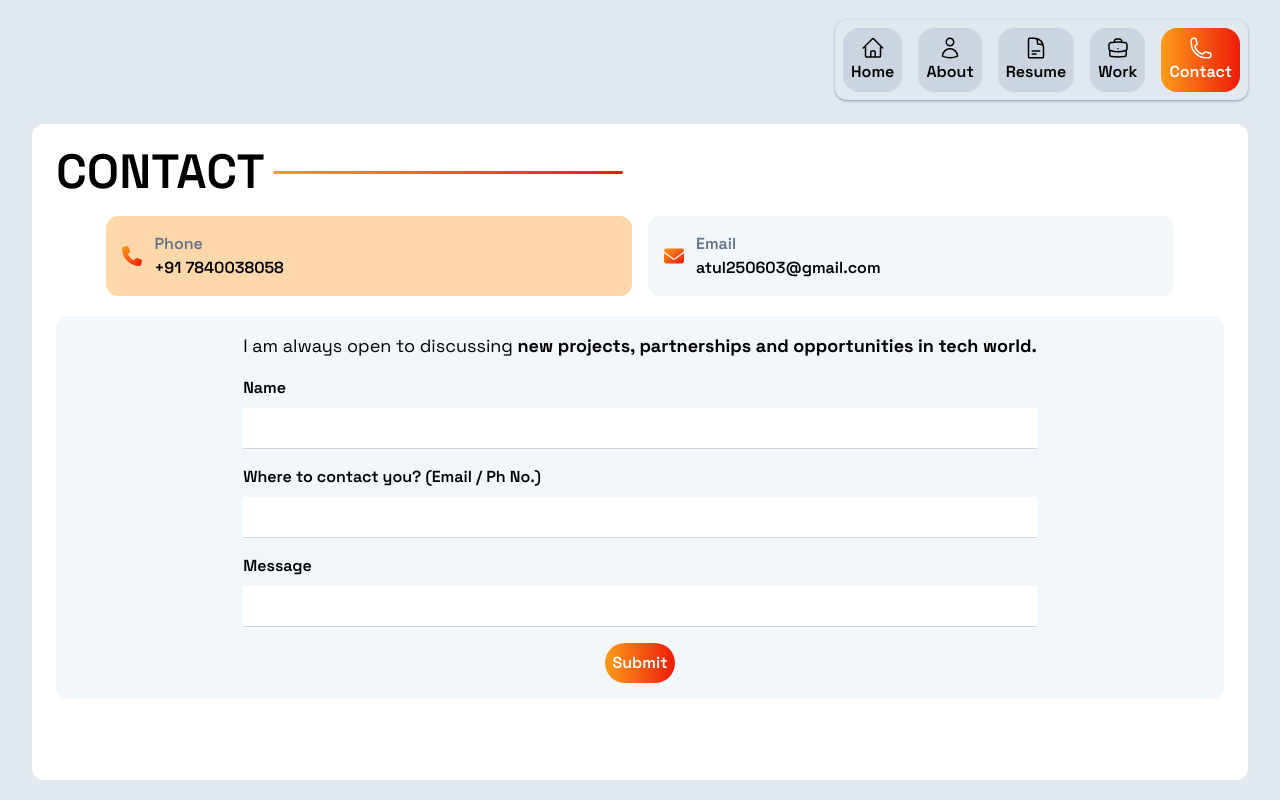
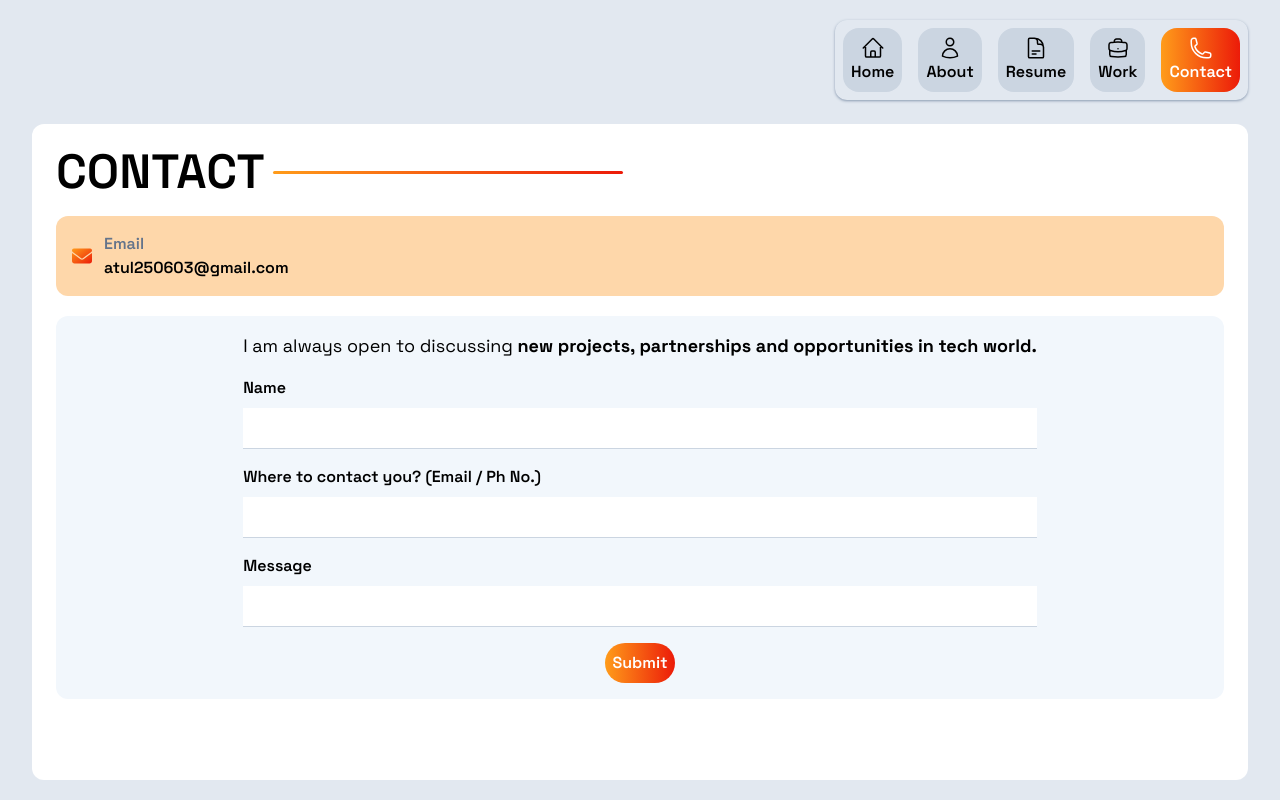
Before and after one commit to Atul250603/Atul-Goyal, a React (Vite) app: page /contact in a window 1280 px wide. Built offline with nearby package versions, Linux system fonts and the light colour scheme.

Commit message:
Updated the data

```diff
--- a/src/components/About.tsx
+++ b/src/components/About.tsx
@@ -19,7 +19,7 @@ function About(){
                 <div className="w-full bg-custom-blue p-4 rounded-xl sm:w-[45%]">
                     <div className="font-bold text-2xl mb-2">Front End Development</div>
                     <div>
-                        I utilise technologies like <span className="font-bold">Next.js</span>, <span className="font-bold">React.js</span>, <span className="font-bold">Javascript</span>, <span className="font-bold">CSS</span>, and <span className="font-bold">HTML</span> to build responsive, user-friendly web applications.
+                        I utilise technologies like <span className="font-bold">Next.js</span>, <span className="font-bold">React.js</span>, <span className="font-bold">Vue.js</span>, <span className="font-bold">Javascript</span>, <span className="font-bold">CSS</span>, and <span className="font-bold">HTML</span> to build responsive, user-friendly web applications.
                     </div>
                 </div>
                 <div className="w-full bg-orange-200 p-4 rounded-xl sm:w-[45%]">
--- a/src/components/Contact.tsx
+++ b/src/components/Contact.tsx
@@ -41,22 +41,8 @@ function Contact() {
                 <Heading title="CONTACT" />
             </div>
             <div className="mt-5 flex gap-4 w-full flex-wrap justify-center">
-                <div className="w-full sm:w-[45%] flex items-center gap-3 p-4 rounded-xl bg-orange-200">
-                    <div><div className="w-[20px] h-[20px]"><svg xmlns="http://www.w3.org/2000/svg" viewBox="0 0 512 512">
-                        <defs>
-                            <linearGradient id="customGradient" x1="0%" y1="0%" x2="100%" y2="100%">
 
-                                <stop offset="0%" style={{ stopColor: "#FF9C1A", stopOpacity: 1 }} />
-                                <stop offset="100%" style={{ stopColor: "#EC1B09", stopOpacity: 1 }} />
-                            </linearGradient>
-                        </defs>
-                        <path fill="url(#customGradient)" d="M164.9 24.6c-7.7-18.6-28-28.5-47.4-23.2l-88 24C12.1 30.2 0 46 0 64C0 311.4 200.6 512 448 512c18 0 33.8-12.1 38.6-29.5l24-88c5.3-19.4-4.6-39.7-23.2-47.4l-96-40c-16.3-6.8-35.2-2.1-46.3 11.6L304.7 368C234.3 334.7 177.3 277.7 144 207.3L193.3 167c13.7-11.2 18.4-30 11.6-46.3l-40-96z" /></svg></div></div>
-                    <div className="font-semibold">
-                        <div className="text-slate-500">Phone</div>
-                        <div>+91 7840038058</div>
-                    </div>
-                </div>
-                <div className="w-full sm:w-[45%] flex items-center gap-3 p-4 rounded-xl bg-custom-blue">
+                <div className="w-full flex items-center gap-3 p-4 rounded-xl bg-orange-200">
                     <div><div className="w-[20px] h-[20px]"><svg xmlns="http://www.w3.org/2000/svg" viewBox="0 0 512 512">
                         <defs>
                             <linearGradient id="customGradient" x1="0%" y1="0%" x2="100%" y2="100%">
--- a/src/components/Resume.tsx
+++ b/src/components/Resume.tsx
@@ -2,7 +2,7 @@ import Heading from "./Heading";
 import SubHeading from "./SubHeading";
 
 function Resume(){
-    const skills=["React","Next.js","Node.js","Express.js","Javascript","Typescript","MongoDB","NoSQL","SQL","Prisma ORM","Cloudflare Worker","Socket.IO","Tailwind CSS","Hono","C++","HTML","CSS"]
+    const skills=["React","Next.js","Vue.js","Node.js","Express.js","Javascript","Typescript","MongoDB","NoSQL","SQL","Prisma ORM","Cloudflare Worker","Socket.IO","Tailwind CSS","Hono","C++","HTML","CSS","Nuxt","WebRTC"]
     return(
         <div className="w-full">
             <div>
@@ -65,7 +65,9 @@ function Resume(){
                     <div className="w-full lg:w-1/2  bg-orange-200 p-4 rounded-xl">
                         <div className="text-slate-600 font-semibold">2024 - Present</div>
                         <div className='font-semibold my-2 text-lg'>Software Development Engineer</div>
-                        <div className='font-semibold text-slate-600 my-2 text-lg'>Bullwhip.io</div>
+                        <div className='font-semibold text-slate-600 my-2 text-lg '>
+                           <a href="https://www.bullwhip.io/" target="_blank" className="underline">Bullwhip.io</a>
+                        </div>
                     </div>
                 </div>
             </div>
--- a/src/components/Work.tsx
+++ b/src/components/Work.tsx
@@ -4,27 +4,35 @@ import { projectType } from "./types.ts";
 function Work(){
     const projects:projectType[]=[{
         id:1,
+        name:"Toastrr",
+        description:"It's a cool & lightweight toast notification library for React.js and Next.js",
+        skills:["React","Javascript","CSS", "npm", "Singleton Pattern"],
+        liveLink:"https://toastrr.vercel.app",
+        githubLink:"https://github.com/atul250603/toastrr"
+    },
+    {
+        id:2,
         name:"TalentX",
         description:"This platform solves the problems of recruiters and students. Students can find people to collaborate on their projects, people can organize hackathons, and recruiters can post job openings, conduct assignments, and take interviews.",
         skills:["React","Node","Express","Socket.IO","WebRTC","Firebase","Tailwind CSS","MongoDB"],
         liveLink:"https://talenthunt-seven.vercel.app/",
         githubLink:"https://github.com/atul250603/talenthunt"
     },{
-        id:2,
+        id:3,
         name:"Paybuddy",
         description:"This is a platform where you can keep track of all your transactions like how much money you owe someone and vice-versa.",
         skills:["React","Node","Express","MongoDB","Bootstrap"],
         liveLink:"https://paybuiddy-backend-q2a6.vercel.app/",
         githubLink:"https://github.com/atul250603/paybuddy_fe"
     },{
-        id:3,
+        id:4,
         name:"Opino",
         description:"A user-friendly platform enabling quiz creation and participation.Implemented features for creating new quizzes, updating new quizzes, attempting an existing quiz, and generating results.",
         skills:["React","Node","Express","MongoDB","Tailwind CSS"],
         liveLink:"https://opino-fe.vercel.app/",
         githubLink:"https://github.com/Atul250603/opino_fe"
     },{
-        id:4,
+        id:5,
         name:"Tasklist",
         description:"This a platform where you can list down all your tasks, check the status of them, change their status to completed, and delete them as well.",
         skills:["React","Node","Express","MongoDB","Bootstrap","Auth0"],
```
Also changed, not shown: src/components/Home.tsx (+1 -1 lines), 2 other files (tests, documents, lock files or other folders).
